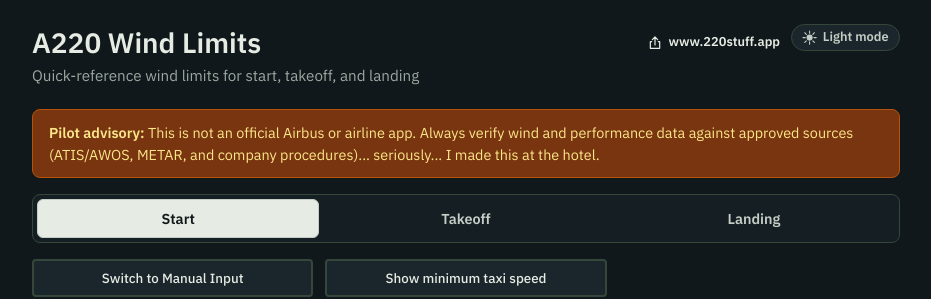
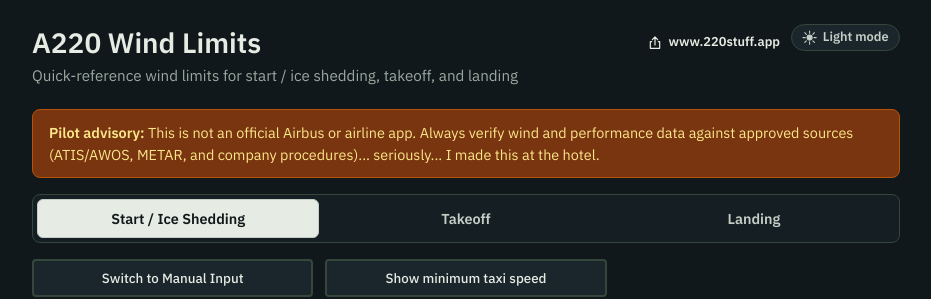
Before and after one commit to TarmacDenter/A220Tools, a Nuxt app: page / in a window 1280 px wide. Shown: the top 299 px of the page, without its empty margins (174-1105 px from the left). Built offline with nearby package versions, Linux system fonts and the light colour scheme.

Commit message:
Add ice shedding labels

```diff
--- a/app/components/WindCheckerApp.vue
+++ b/app/components/WindCheckerApp.vue
@@ -362,7 +362,7 @@ watch(manualMode, async (enabled) => {
         </svg>
         <span>{{ theme === 'dark' ? 'Light mode' : 'Dark mode' }}</span>
       </button>
-      <p class="app-subtitle">Quick-reference wind limits for start, takeoff, and landing</p>
+      <p class="app-subtitle">Quick-reference wind limits for start / ice shedding, takeoff, and landing</p>
     </header>
 
     <div class="pilot-disclaimer" role="note">
@@ -380,7 +380,7 @@ watch(manualMode, async (enabled) => {
         :aria-pressed="activePhase === 'start'"
         @click="activePhase = 'start'"
       >
-        Start
+        Start / Ice Shedding
       </button>
       <button
         id="phase-takeoff"
```
